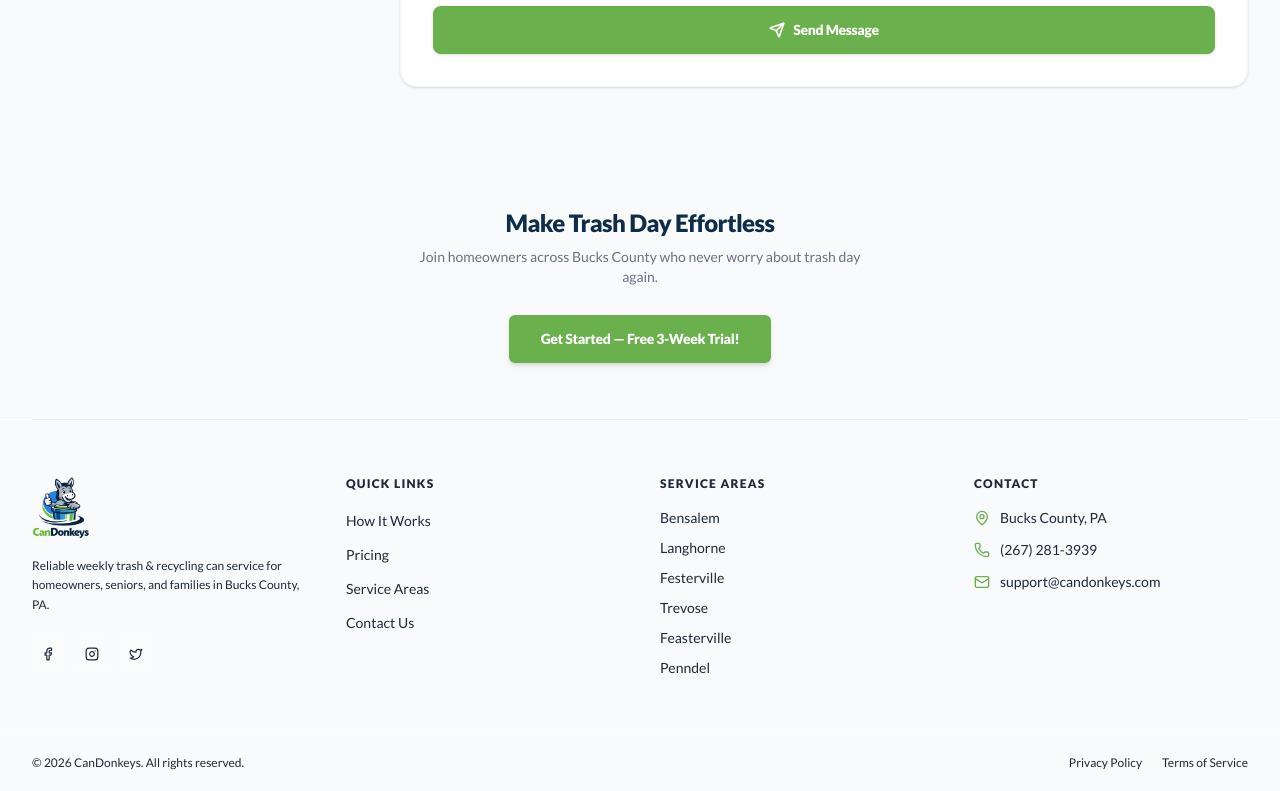
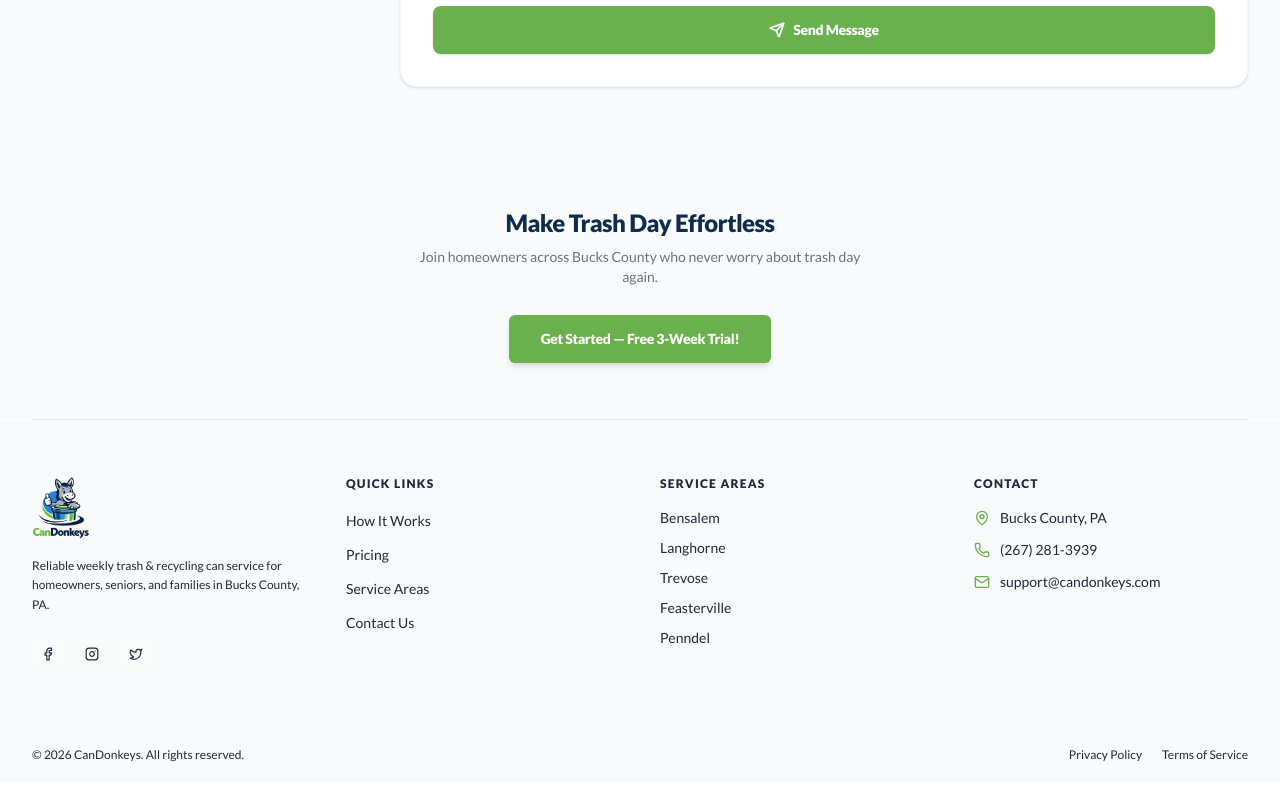
Before and after one commit to Fjumayev/candonkeys, a Next.js app: page / in a window 1280 px wide. Shown: the part 2739-3530 px from the top of the page. Built offline with nearby package versions, Linux system fonts and the light colour scheme.

Commit message:
Remove 'Festerville' from service areas list

```diff
--- a/app/components/footer.tsx
+++ b/app/components/footer.tsx
@@ -93,7 +93,7 @@
             <div>
               <h4 className="text-xs font-black tracking-widest uppercase mb-4">Service Areas</h4>
               <ul className="space-y-2.5">
-                {['Bensalem', 'Langhorne', 'Festerville', 'Trevose', 'Feasterville', 'Penndel'].map((area) => (
+                {['Bensalem', 'Langhorne', 'Trevose', 'Feasterville', 'Penndel'].map((area) => (
                   <li key={area} className="text-sm font-normal">{area}</li>
                 ))}
               </ul>
```
